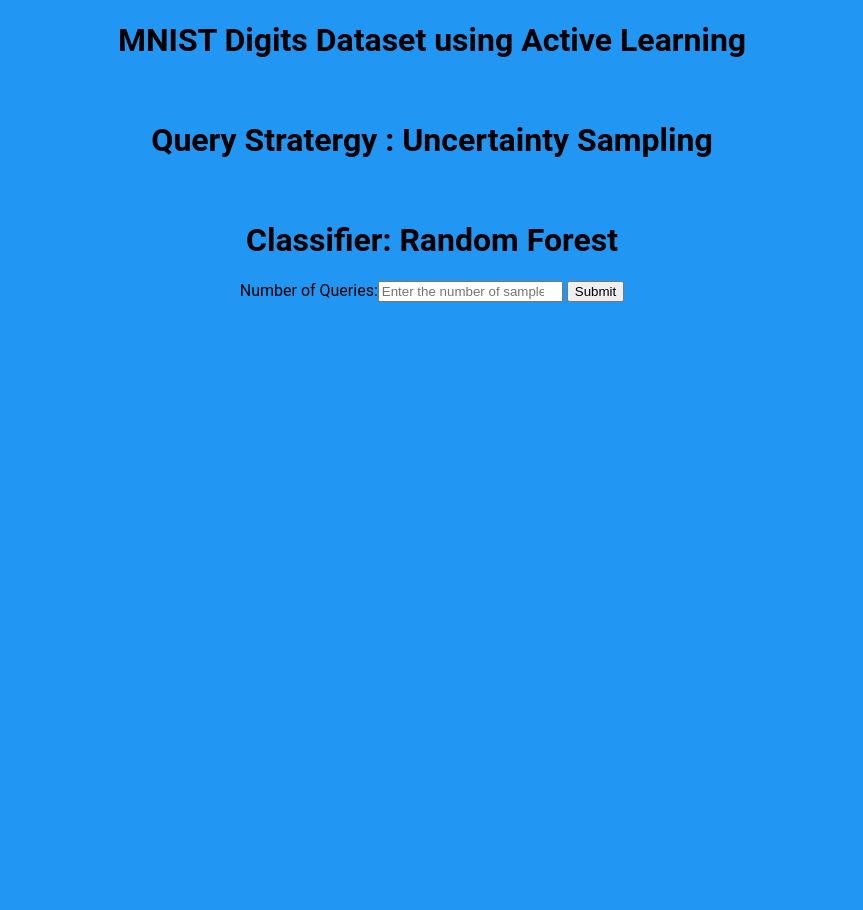
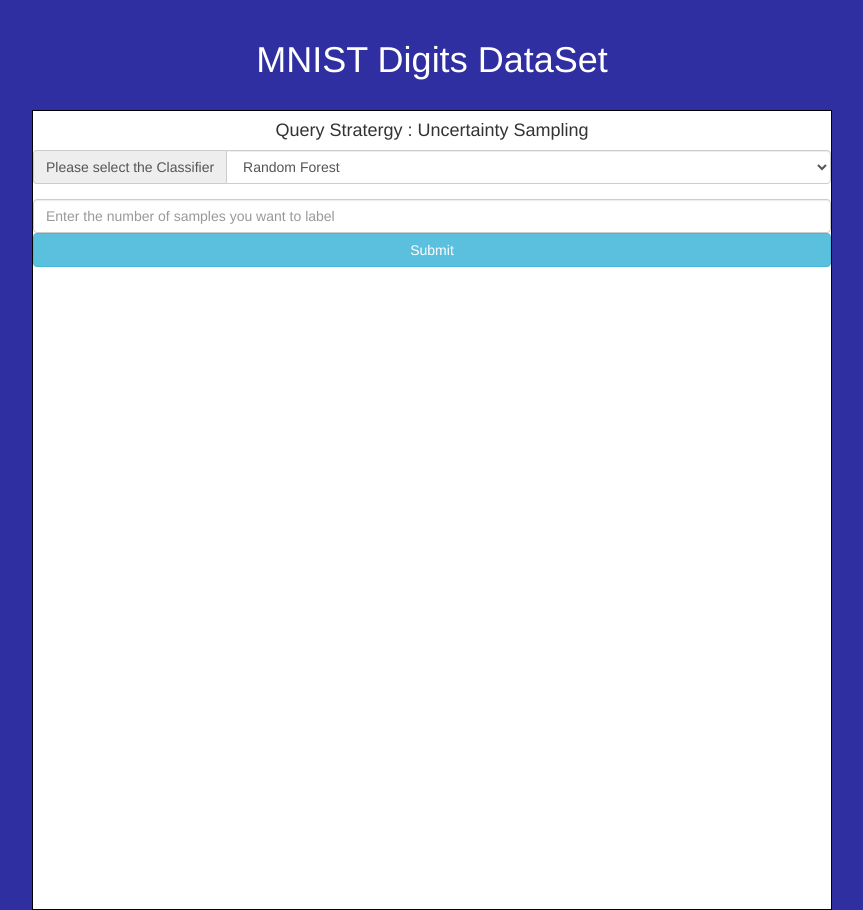
Before and after one commit to s18k/Active-Learning, a Flask app: page / in a window 1280 px wide. Shown: the whole page, without its empty margins (208-1071 px from the left). Before the commit the page ends 302 px from the top, so only its background shows below. Run offline with Flask 2, Linux system fonts and the light colour scheme; some libraries are stand-ins or nearby versions.

Commit message:
Changed UI and functionality of chosing Classifier

```diff
--- a/app.py
+++ b/app.py
@@ -34,6 +34,8 @@ from modAL.uncertainty import uncertainty_sampling
 from sklearn.datasets import load_digits
 from sklearn.model_selection import train_test_split
 from sklearn.ensemble import RandomForestClassifier
+from sklearn.neighbors import KNeighborsClassifier
+from sklearn.tree import DecisionTreeClassifier
 
 from IPython import display
 # from matplotlib import pyplot as plt
@@ -64,7 +66,7 @@ def generate_image():
 
 @app.route("/")
 def main():
-    return render_template("index.html")
+    return render_template("index.html",data=[{'name':'Random Forest'}, {'name':'KNN'}, {'name':'Decision Tree'}])
 
 
 
@@ -130,8 +132,18 @@ def query():
 
     X_initial, y_initial = X_train[initial_idx], y_train[initial_idx]
     X_pool, y_pool = np.delete(X_train, initial_idx, axis=0), np.delete(y_train, initial_idx, axis=0)
+    classifier = None
+    cl = request.form.get('classifier_select')
+    if(str(cl)=='Random Forest'):
+        classifier = RandomForestClassifier()
+    elif(str(cl)=='KNN'):
+        classifier = KNeighborsClassifier()
+    else:
+        classifier = DecisionTreeClassifier()
+    print(classifier)
+    print(cl)
     learner = ActiveLearner(
-        estimator=RandomForestClassifier(),
+        estimator=classifier,
         query_strategy=uncertainty_sampling,
         X_training=X_initial, y_training=y_initial
     )
--- a/data.py
+++ b/data.py
@@ -1,9 +1,6 @@
 from sklearn.datasets import load_digits
 from sklearn.model_selection import train_test_split
 from sklearn.ensemble import RandomForestClassifier
-from modAL.models import ActiveLearner
-from modAL.uncertainty import uncertainty_sampling
-
 
 
 class Data:
--- a/templates/index.html
+++ b/templates/index.html
@@ -1,23 +1,66 @@
 <!DOCTYPE html>
 <html lang="en">
 <head>
-    <meta charset="UTF-8">
-    <title>Iris Predictor</title>
-    <link rel= "stylesheet" type= "text/css" href= "{{ url_for('static',filename='style.css') }}">
+    <meta http-equiv="X-UA-Compatible" content="IE=edge">
+    <meta name="viewport" content="width=device-width, initial-scale=1">
+    <title>Active Learning</title>
+
+    <link rel="stylesheet" href="https://stackpath.bootstrapcdn.com/bootstrap/3.4.1/css/bootstrap.min.css" integrity="sha384-HSMxcRTRxnN+Bdg0JdbxYKrThecOKuH5zCYotlSAcp1+c8xmyTe9GYg1l9a69psu" crossorigin="anonymous">
+
+<!--    <link rel= "stylesheet" type= "text/css" href= "{{ url_for('static',filename='style.css') }}">-->
 </head>
 <body>
-    <center>
-        <h1>MNIST Digits Dataset using Active Learning</h1>
+    <center style="background: #2F2FA2" >
+<!--        <h1>MNIST Digits Dataset using Active Learning</h1>-->
         <br>
-        <h1>Query Stratergy : Uncertainty Sampling </h1>
+        <h1 style="color:white">MNIST Digits DataSet </h1>
         <br>
-        <h1>Classifier: Random Forest</h1>
-        <form method="POST", action="{{url_for('query')}}">
+        <!-- Default form login -->
+        <form method="POST" class="text-center border border-light p-5"  style="height: 800px; width: 800px; border: 1px solid black; background:white" action="{{url_for('query')}}">
 
-            Number of Queries:<input name="queries" type="number" placeholder="Enter the number of samples you want to label">
-            <input type="submit",value="next">
-        </form>
+            <p class="h4 mb-4">Query Stratergy : Uncertainty Sampling </p>
+
+
+<!--            <input type="password" id="defaultLoginFormPassword" class="form-control mb-4" placeholder="Password">-->
+            <div class="form-group">
+                <div class="input-group">
+
+                    <span class="input-group-addon">Please select the Classifier</span>
+                        <select name="classifier_select" class="selectpicker form-control">
+                          {% for o in data %}
+                          <option value="{{ o.name }}">{{ o.name }}</option>
+                          {% endfor %}
+                        </select>
+                </div>
+
+            </div>
+            <input name="queries" type="number" class="form-control mb-4" placeholder="Enter the number of samples you want to label">
+
+        <button class="btn btn-info btn-block my-4" type="submit" value="next">Submit</button>
+
+</form>
+<!--&lt;!&ndash; Default form login &ndash;&gt;-->
+<!--        <form method="POST" class="form-inline"action="{{url_for('query')}}">-->
+<!--            Number of Queries:<input name="queries" type="number" placeholder="Enter the number of samples you want to label">-->
+<!--                    <br>-->
+
+<!--            <div class="form-group">-->
+<!--                <div class="input-group">-->
+<!--                    -->
+<!--                    <span class="input-group-addon">Please select the Classifier</span>-->
+<!--                        <select name="classifier_select" class="selectpicker form-control">-->
+<!--                          {% for o in data %}-->
+<!--                          <option value="{{ o.name }}">{{ o.name }}</option>-->
+<!--                          {% endfor %}-->
+<!--                        </select>-->
+<!--                </div>-->
+<!--                <button type="submit" class="btn btn-default" value="next">Submit</button>-->
+<!--            </div>-->
+<!--        </form>-->
 
     </center>
+<script src="https://code.jquery.com/jquery-1.12.4.min.js" integrity="sha384-nvAa0+6Qg9clwYCGGPpDQLVpLNn0fRaROjHqs13t4Ggj3Ez50XnGQqc/r8MhnRDZ" crossorigin="anonymous"></script>
+    <!-- Include all compiled plugins (below), or include individual files as needed -->
+    <script src="https://stackpath.bootstrapcdn.com/bootstrap/3.4.1/js/bootstrap.min.js" integrity="sha384-aJ21OjlMXNL5UyIl/XNwTMqvzeRMZH2w8c5cRVpzpU8Y5bApTppSuUkhZXN0VxHd" crossorigin="anonymous"></script>
 </body>
 </html>
```
Also changed, not shown: templates/style.css (deleted, +0 -97 lines), static/image.png.
